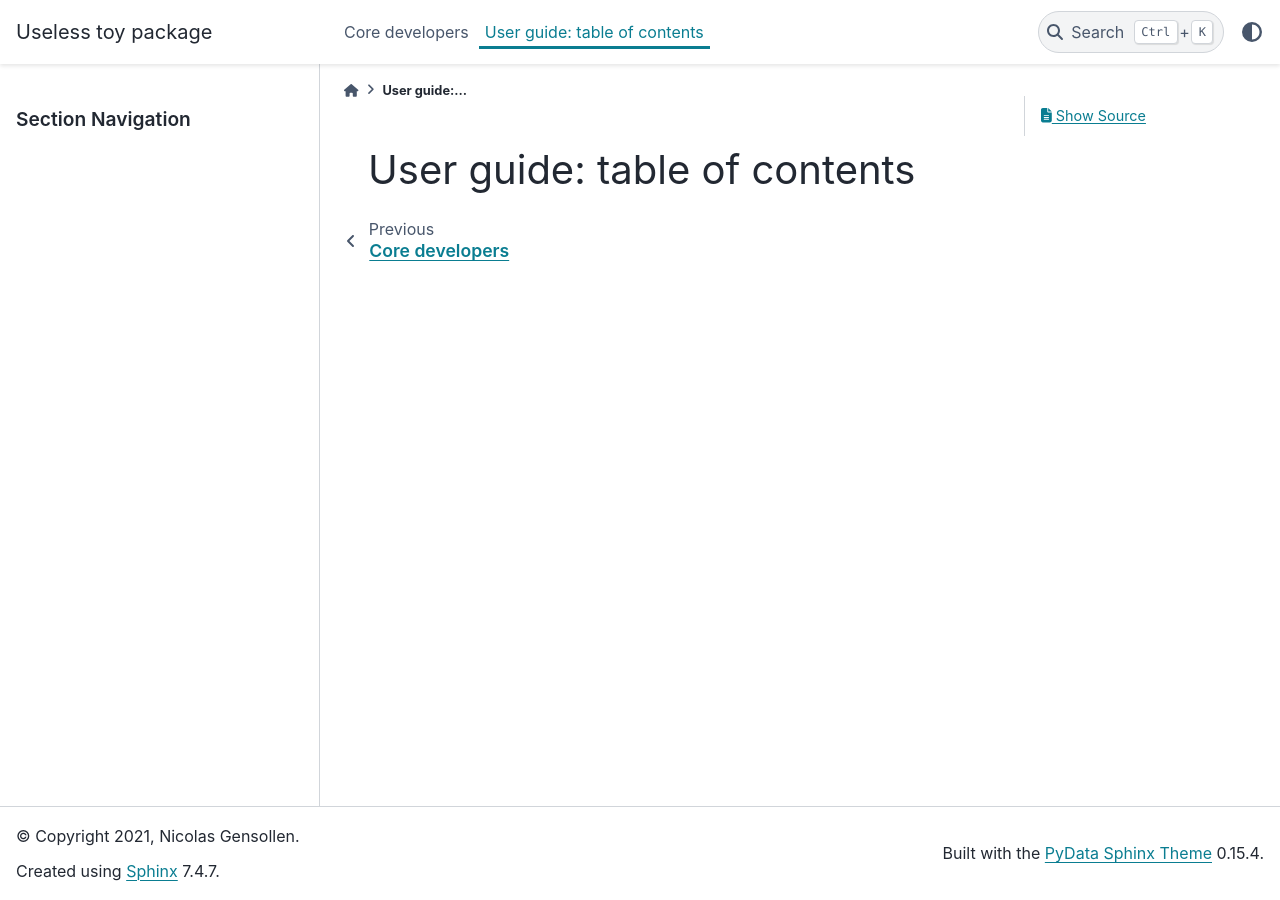
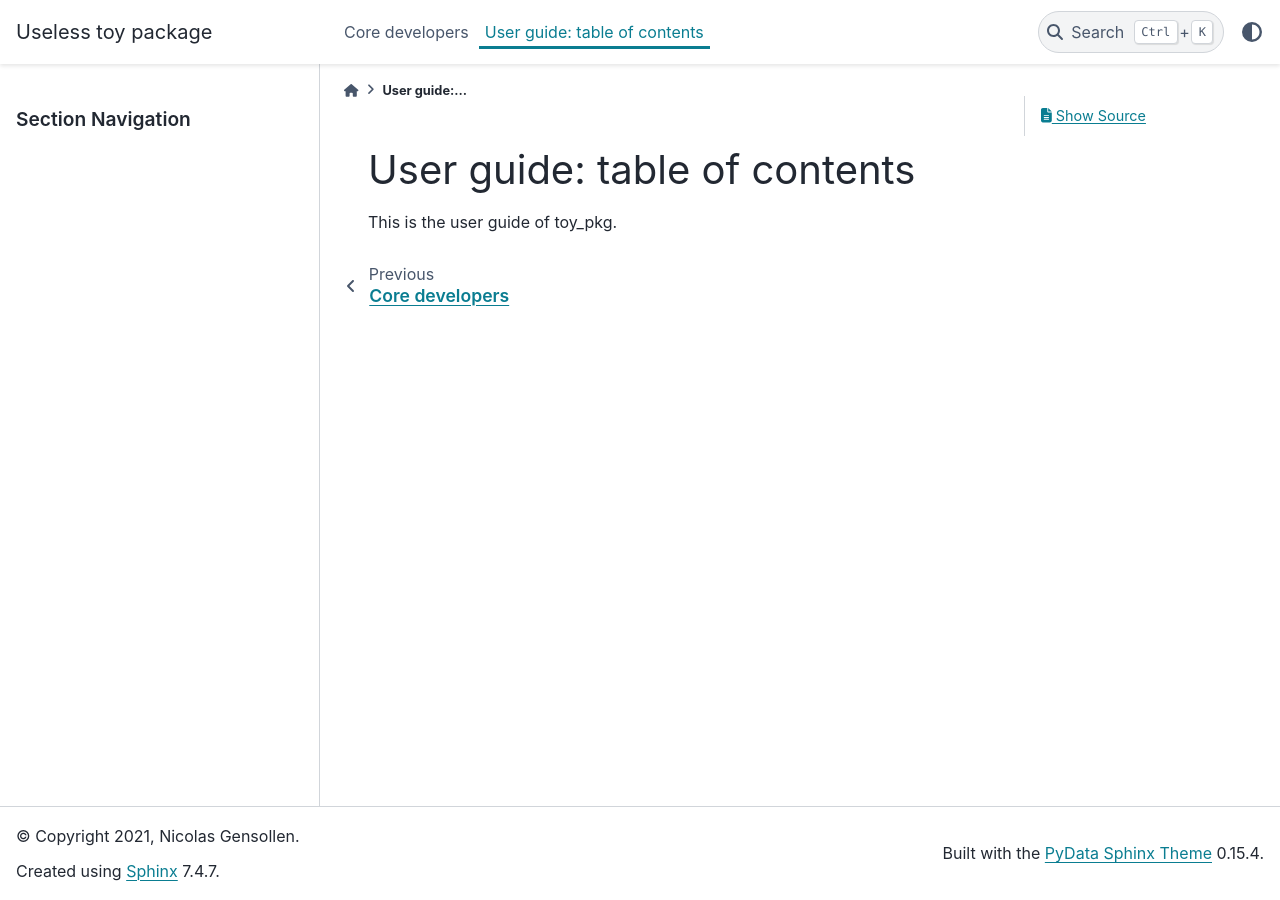
Before and after one commit to NicolasGensollen/test_pkg, a Sphinx documentation site: the page built from doc/source/user_guide.rst, in a window 1280 px wide. Built offline with Sphinx 7.4.7 and the PyData theme 0.15.4, drawn with Linux system fonts in a browser that asks for light colours; formulas are drawn with MathJax 3; pages that are not in the unit, such as notebooks, are missing from menus.

Commit message:
Add line to user guide (#8)

```diff
--- a/doc/source/user_guide.rst
+++ b/doc/source/user_guide.rst
@@ -2,3 +2,5 @@
 
 User guide: table of contents
 ==============================
+
+This is the user guide of toy_pkg.
```
